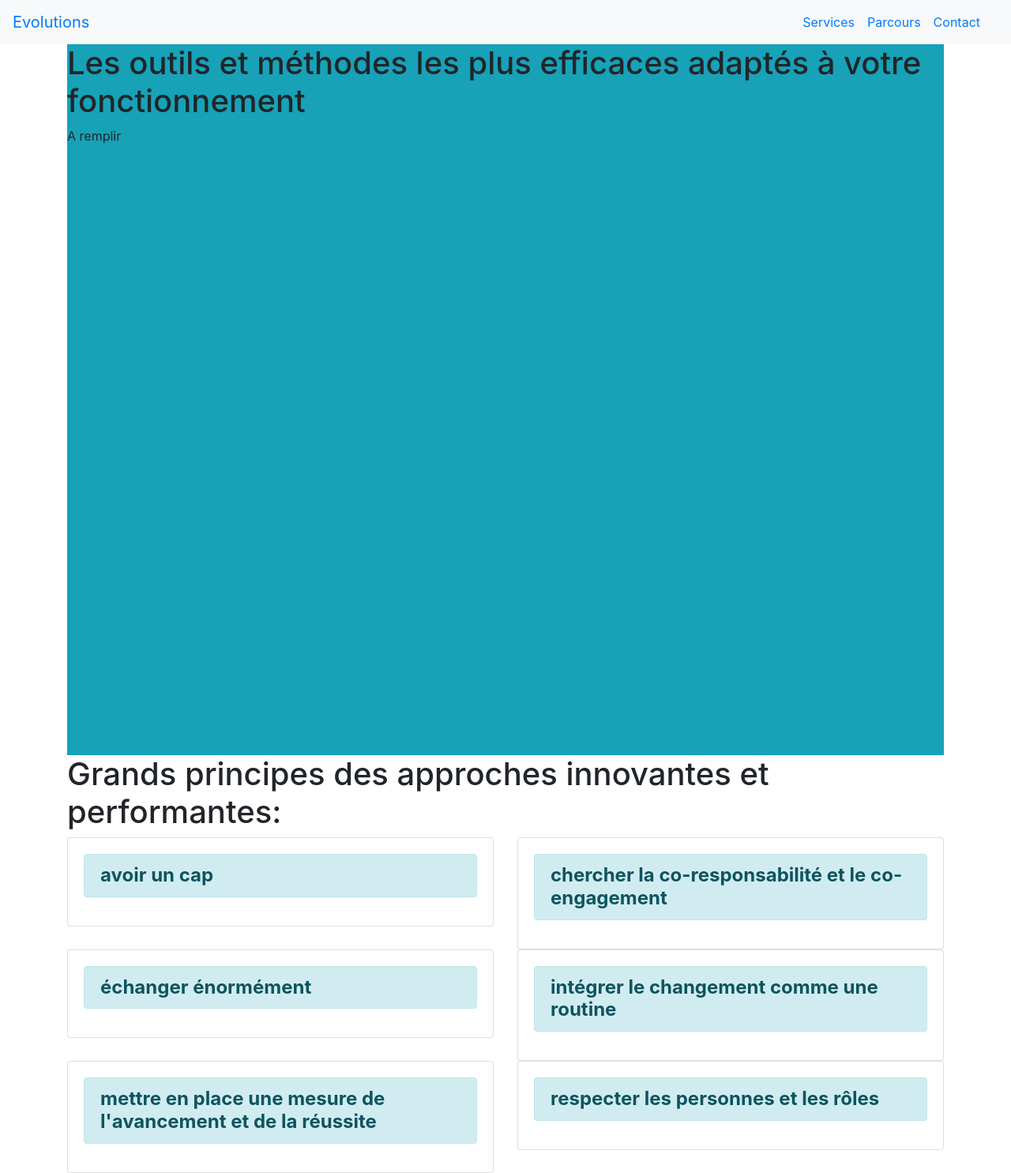
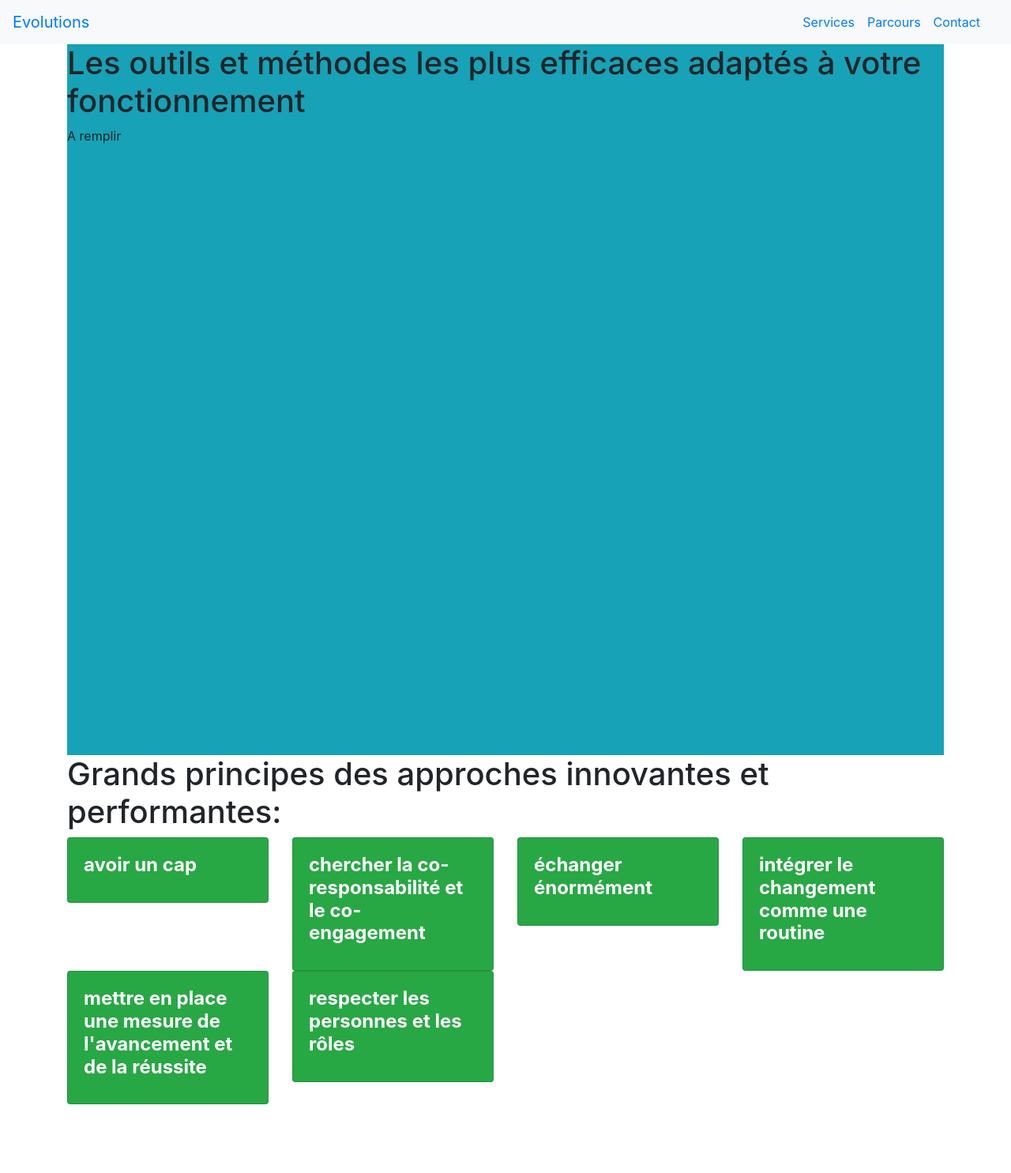
Before and after one commit to OrgaEvolutions/orgaevolutions.github.io, a Jekyll site: the page built from index.html, in a window 1280 px wide. Shown: the whole page at 79% size. Built offline with Jekyll 4.4.1, drawn with Linux system fonts in a browser that asks for light colours; after the commit the page ends 1398 px from its top, so only the background shows below that.

Commit message:
Update index.html

```diff
--- a/index.html
+++ b/index.html
@@ -12,10 +12,10 @@ title: evolutions
 <div class="row">
 		{% for libelle in site.data.principes %}
 
-			<div class="col-sm-6">
-				<div class="card">
+			<div class="col-md-3">
+				<div class="card text-white bg-success">
 					 <div class="card-body">
-						<h4 class="card-title alert alert-info" role="alert""><strong>{{ libelle.libelle }}</strong></h4>
+						<h4 class="card-title"><strong>{{ libelle.libelle }}</strong></h4>
 						<p class="card-text"></p>
 					</div>
 				</div>
```
